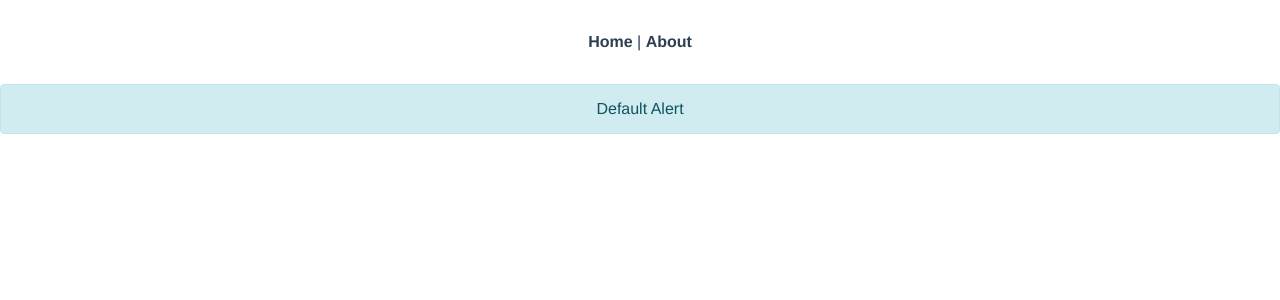
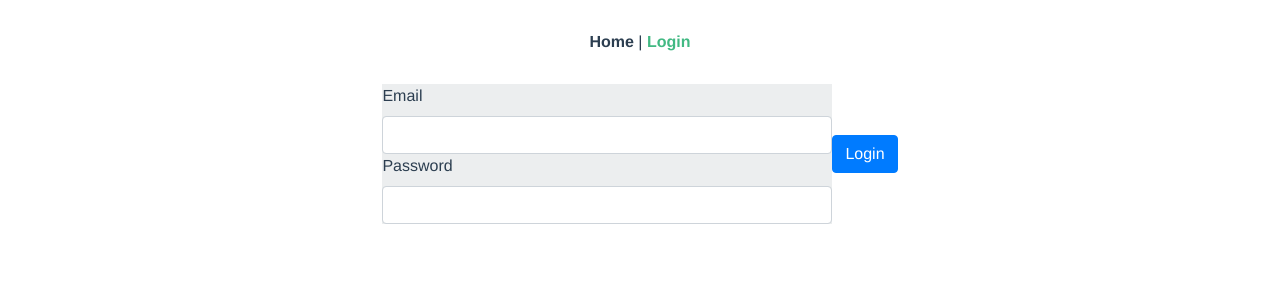
Before and after one commit to alimirmohammad/arvan-challenge-vue-dashboard, a Vue app: page /login in a window 1280 px wide. Shown: the top 300 px of the page. Built offline with nearby package versions, Linux system fonts and the light colour scheme.

Commit message:
add login route

```diff
--- a/src/App.vue
+++ b/src/App.vue
@@ -2,9 +2,8 @@
   <div id="app">
     <div id="nav">
       <router-link to="/">Home</router-link> |
-      <router-link to="/about">About</router-link>
+      <router-link to="/login">Login</router-link>
     </div>
-    <b-alert show>Default Alert</b-alert>
     <router-view />
   </div>
 </template>
--- a/src/router/index.js
+++ b/src/router/index.js
@@ -11,13 +11,13 @@ const routes = [
     component: Home,
   },
   {
-    path: "/about",
-    name: "About",
+    path: "/login",
+    name: "Login",
     // route level code-splitting
     // this generates a separate chunk (about.[hash].js) for this route
     // which is lazy-loaded when the route is visited.
     component: () =>
-      import(/* webpackChunkName: "about" */ "../views/About.vue"),
+      import(/* webpackChunkName: "about" */ "../views/Login.vue"),
   },
 ];
 
--- a/src/views/About.vue
+++ /dev/null
@@ -1,5 +0,0 @@
-<template>
-  <div class="about">
-    <h1>This is an about page</h1>
-  </div>
-</template>
--- /dev/null
+++ b/src/views/Login.vue
@@ -0,0 +1,49 @@
+<template>
+  <div class="page">
+    <b-form class="form">
+      <form-text-field
+        name="email"
+        rules="required|email"
+        label="Email"
+        v-model="email"
+        type="email"
+      ></form-text-field>
+      <form-text-field
+        name="password"
+        rules="required"
+        label="Password"
+        v-model="password"
+        type="password"
+      ></form-text-field>
+    </b-form>
+    <b-button variant="primary">Login</b-button>
+  </div>
+</template>
+
+<script>
+import FormTextField from "../components/FormTextField.vue";
+
+export default {
+  components: { FormTextField },
+  data() {
+    return {
+      email: "",
+      password: "",
+    };
+  },
+};
+</script>
+
+<style lang="scss" scoped>
+.form {
+  width: 90%;
+  max-width: 450px;
+  background-color: #eceeef;
+  text-align: left;
+}
+.page {
+  display: flex;
+  justify-content: center;
+  align-items: center;
+}
+</style>
```
